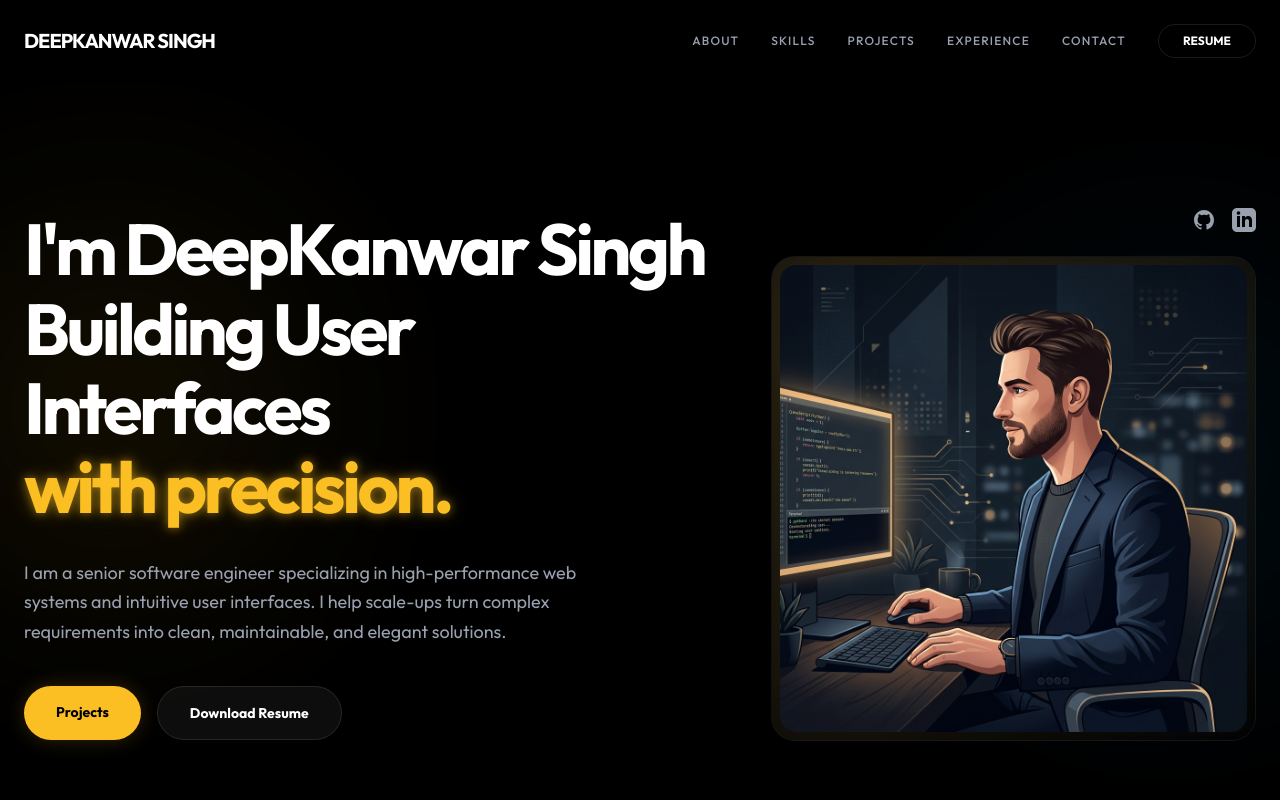
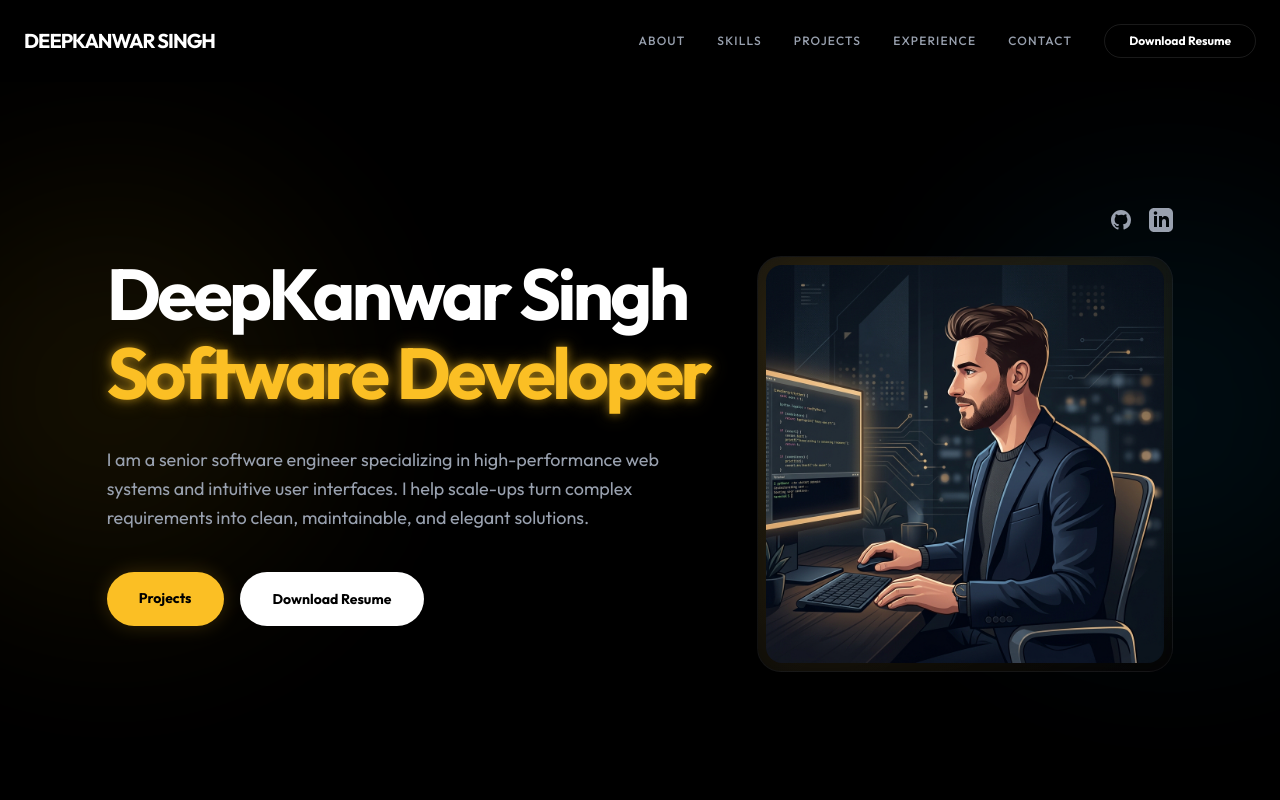
Before and after one commit to deepkanwarsingh/next_portfolio, a Next.js app: page / in a window 1280 px wide. Shown: the top 800 px of the page. Built offline with nearby package versions, Linux system fonts and the light colour scheme; no server answers.

Commit message:
UI changes

```diff
--- a/app/page.tsx
+++ b/app/page.tsx
@@ -14,7 +14,7 @@ export default function Home() {
       <Hero />
       <Stats />
       <TechStack />
-      <Projects />
+      {/* <Projects /> */}
       <Experience />
       <Contact />
       <Footer />
--- a/components/Hero.tsx
+++ b/components/Hero.tsx
@@ -17,9 +17,9 @@ export default function Hero() {
             </div> */}
 
             <h1 className="text-5xl md:text-7xl font-bold leading-[1.1] mb-8 tracking-tighter outfit">
-              I&apos;m <span className="text-white">DeepKanwar Singh</span> <br />
-              Building User Interfaces <br />
-              <span className="glow-yellow text-primary-glow">with precision.</span>
+              <span className="text-white">DeepKanwar Singh</span> <br />
+              {/* Building User Interfaces <br /> */}
+              <span className="glow-yellow text-primary-glow">Software Developer</span>
             </h1>
 
             <p className="text-lg text-gray-400 mb-10 leading-relaxed max-w-xl">
@@ -31,9 +31,9 @@ export default function Hero() {
                 Projects
               </a>
               <a
-                href="/resume.pdf"
+                href="/Deepkanwar_Singh_CV.pdf"
                 download
-                className="px-8 py-4 bg-white/5 border border-white/10 rounded-full font-bold text-sm hover:bg-white/10 transition-colors flex items-center gap-2"
+                className="px-8 py-4 bg-white /5 border border-white/10 text-black rounded-full font-bold text-sm hover:bg-white/10 hover:text-white transition-colors flex items-center gap-2"
               >
                 Download Resume
               </a>
@@ -78,6 +78,6 @@ export default function Hero() {
           </div>
         </div>
       </div>
-    </section>
+    </section >
   );
 }
--- a/components/Navbar.tsx
+++ b/components/Navbar.tsx
@@ -35,7 +35,13 @@ export default function Navbar() {
             </Link>
           ))}
           <button className="px-6 py-2 border border-white/10 rounded-full text-xs font-bold hover:bg-white hover:text-black transition-all">
-            RESUME
+            <a
+              href="/Deepkanwar_Singh_CV.pdf"
+              download
+
+            >
+              Download Resume
+            </a>
           </button>
         </div>
 
```
Also changed, not shown: 2 other files (tests, documents, lock files or other folders).
